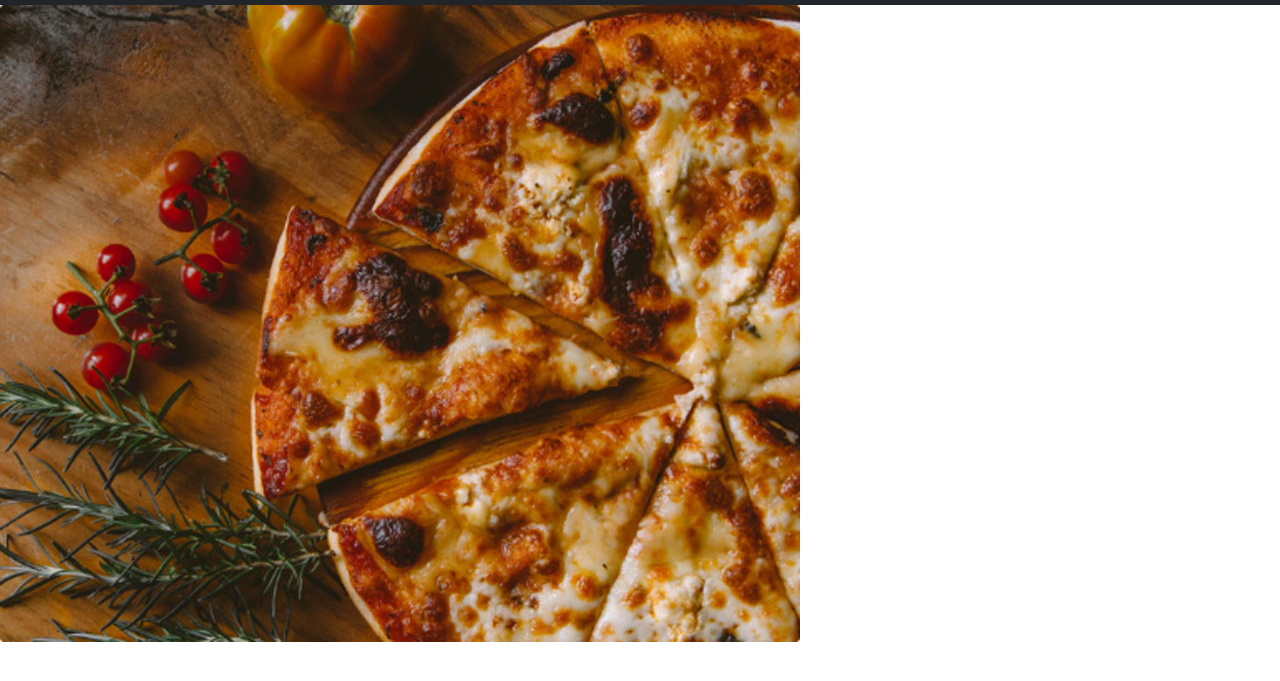
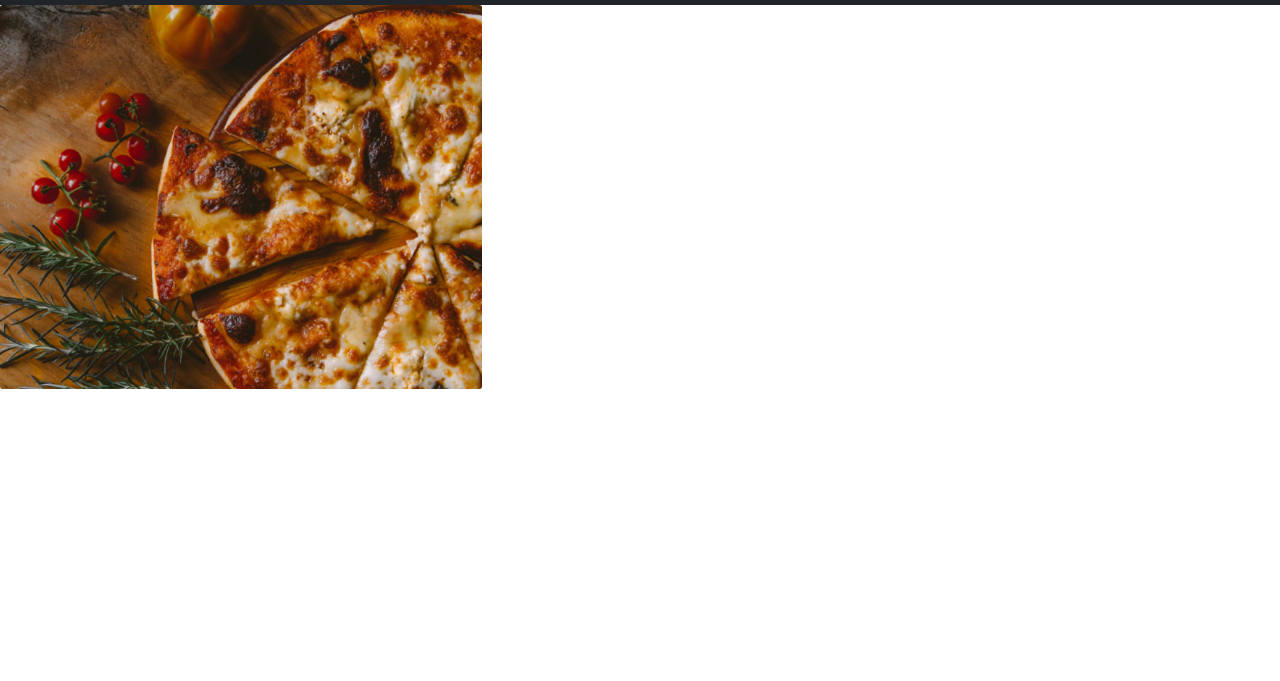
Before and after one commit to danielz5/meetancoffe, a plain HTML site: page inex.html in a window 1280 px wide. Shown: the part 51-732 px from the top of the page. Drawn offline with nearby package versions, Linux system fonts and the light colour scheme.

Commit message:
commit de cambio nuevo

```diff
--- a/inex.html
+++ b/inex.html
@@ -41,7 +41,9 @@
       </nav>
     <!--comentario-->
     <div>
-      <img src="assets\img\principal.jpg" alt="">
+      <img src="assets\img\principal.jpg" alt=""
+      width="482"
+      height="384">
     </div>
 </body>
 </html>
```
